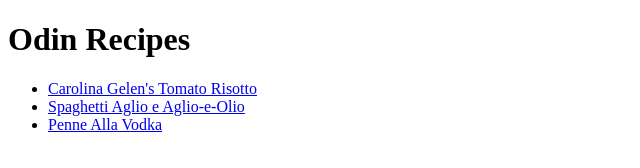
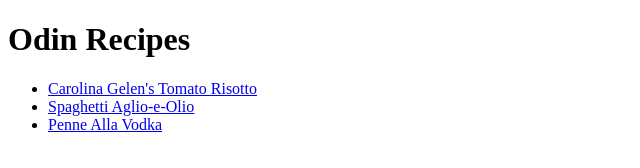
Before and after one commit to fancyboy96/odin-recipes, a plain HTML site: page index.html in a window 1280 px wide. Shown: the full height of the page, 0-640 px from the left. Drawn offline with Linux system fonts and the light colour scheme.

Commit message:
Updated index - fixed typo on 'aglio e olio' link

```diff
--- a/index.html
+++ b/index.html
@@ -9,7 +9,7 @@
     <h1>Odin Recipes</h1>
     <ul>
         <li><a href="recipes/tomato-risotto.html">Carolina Gelen's Tomato Risotto</a></li>
-        <li><a href="recipes/spaghetti-aglio-e-olio.html">Spaghetti Aglio e Aglio-e-Olio</a></li>
+        <li><a href="recipes/spaghetti-aglio-e-olio.html">Spaghetti Aglio-e-Olio</a></li>
         <li><a href="recipes/vodka-pasta.html">Penne Alla Vodka</a></li>
     </ul>
 </body>
```
